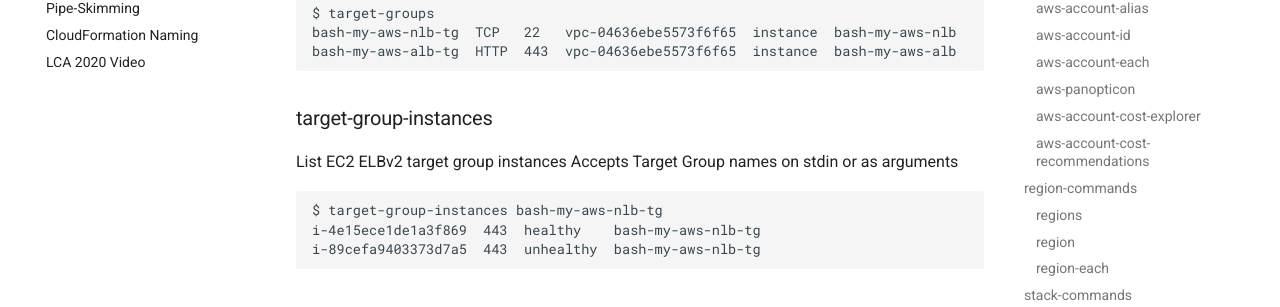
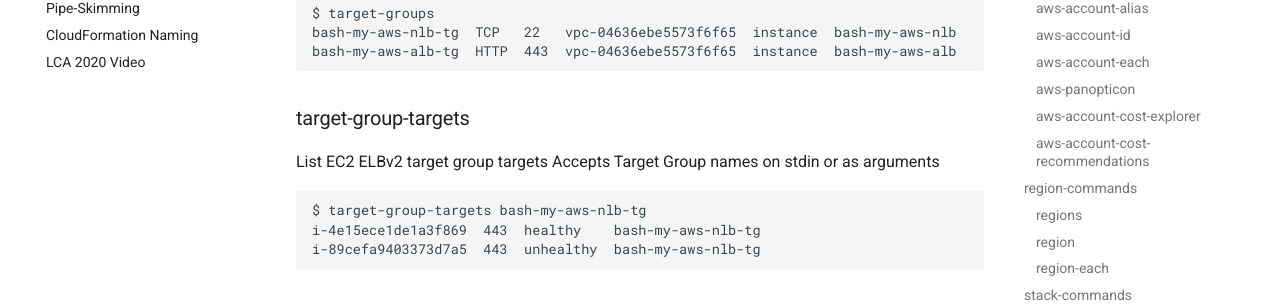
Before and after one commit to bash-my-aws/bash-my-aws, an MkDocs documentation site: the page built from docs/command-reference.md, in a window 1280 px wide and 900 px high, scrolled down 29060 px. Shown: the part 154-461 px from the top of the window. Built offline with MkDocs 1.6.1 and Material for MkDocs 9.7.7, drawn with Linux system fonts in a browser that asks for light colours; comment, search, counter and statistics services are not loaded.

Commit message:
Rename target-group-instances to target-group-targets

```diff
--- a/docs/command-reference.md
+++ b/docs/command-reference.md
@@ -1394,12 +1394,12 @@
     bash-my-aws-alb-tg  HTTP  443  vpc-04636ebe5573f6f65  instance  bash-my-aws-alb
 
 
-### target-group-instances
-
-List EC2 ELBv2 target group instances
+### target-group-targets
+
+List EC2 ELBv2 target group targets
 Accepts Target Group names on stdin or as arguments
 
-    $ target-group-instances bash-my-aws-nlb-tg
+    $ target-group-targets bash-my-aws-nlb-tg
     i-4e15ece1de1a3f869  443  healthy    bash-my-aws-nlb-tg
     i-89cefa9403373d7a5  443  unhealthy  bash-my-aws-nlb-tg
 
```
Also changed, not shown: 5 other files.
